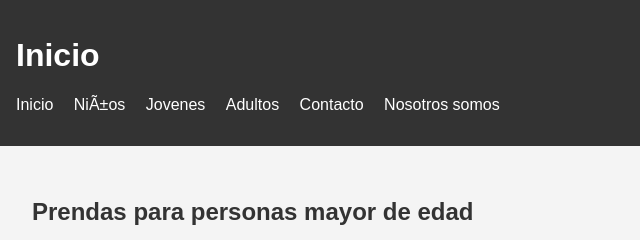
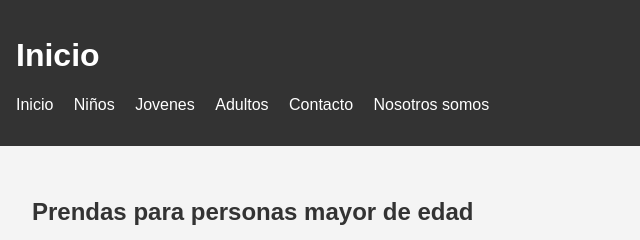
Before and after one commit to TejadaDiego/New-Fashion-Vsion, a plain HTML site: page adultos.html in a window 1280 px wide. Shown: the top 240 px of the page, 0-640 px from the left. Drawn offline with Linux system fonts and the light colour scheme.

Commit message:
Update adultos.html

```diff
--- a/adultos.html
+++ b/adultos.html
@@ -13,7 +13,7 @@
     <nav>
         <ul>
          <li><a href="index1.html">Inicio</a></li>
-         <li><a href="niños.html">Niños</a></li>
+         <li><a href="niños.html">Ni&ntilde;os</a></li>
          <li><a href="jovenes.html">Jovenes</a></li>
          <li><a href="adultos.html">Adultos</a></li>
          <li><a href="contacto.html">Contacto</a></li>
```
